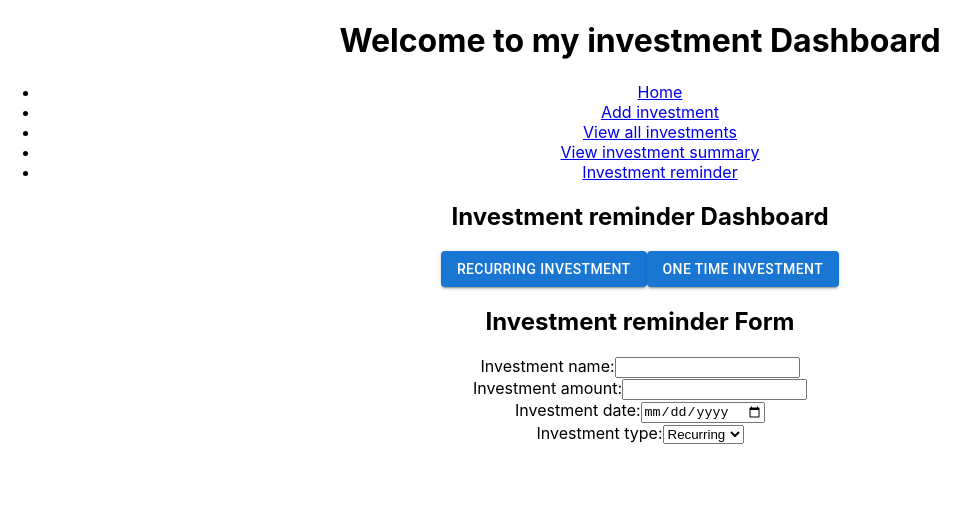
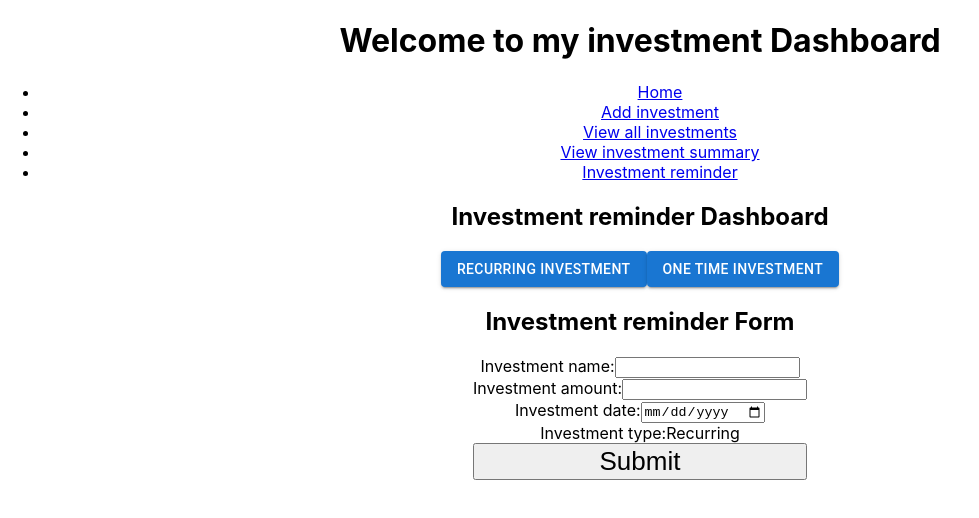
Before and after one commit to roshnidevadiga/investment, a React (Vite) app in the folder investment-project/: page /investmentReminder in a window 1280 px wide. Both pictures are taken after a click on the button "RECURRING INVESTMENT". Shown: the top 518 px of the page, without its empty margins (0-979 px from the left). Built offline with nearby package versions, Linux system fonts and the light colour scheme.

Commit message:
push reminder to local storage and use formik for form state management

```diff
--- a/investment-project/src/constants/reminderConstants.js
+++ b/investment-project/src/constants/reminderConstants.js
@@ -1,2 +1,7 @@
 export const REMINDER_TYPE_RECURRING ='reminder_type_recurring';
 export const REMINDER_TYPE_ONE_TIME ='reminder_type_one_time';
+
+export const REMINDER_TYPE_TO_TEXT = {
+    [REMINDER_TYPE_RECURRING]: 'Recurring',
+    [REMINDER_TYPE_ONE_TIME]: 'One Time'
+};
--- /dev/null
+++ b/investment-project/src/investmentReminder/api/reminderApi.js
@@ -0,0 +1,9 @@
+
+import { pushItemToLocalStorage } from "../../apiHelper/localStorageHelper";
+
+const MOCK_MODE = true;
+export const setReminder = (reminder) => {
+    if(MOCK_MODE) {
+        pushItemToLocalStorage('reminders', reminder);
+    }
+}
--- a/investment-project/src/investmentReminder/components/InvestmentReminderForm.jsx
+++ b/investment-project/src/investmentReminder/components/InvestmentReminderForm.jsx
@@ -1,33 +1,82 @@
 //import react
-import React from "react";
+import React, { useEffect, useRef } from "react";
+import { useFormik } from "formik";
 //import form controls
 import FormControl from "@mui/material/FormControl";
+import { REMINDER_TYPE_TO_TEXT } from "../../constants/reminderConstants";
+import { setReminder } from "../api/reminderApi";
 
-const InvestmentReminderForm = ({reminderType}) => {
+const InvestmentReminderForm = ({ reminderType }) => {
+    const formik = useFormik({
+        initialValues: {
+            investment_name: "",
+            investment_amount: "",
+            investment_date: "",
+            investment_type: reminderType,
+        },
+        onSubmit: (values, { resetForm }) => {
+            setReminder(values);
+            //reset formik
+            resetForm();
+            //reset html form
+            formRef?.current.reset();
+        },
+    });
+
+    useEffect(() => {
+        //reset formik
+        formik.resetForm();
+        //reset html form
+        formRef?.current.reset();
+    }, [reminderType]);
+
+    const formRef = useRef(null);
+
     return (
         <>
             <h2>Investment reminder Form</h2>
+            <form onSubmit={formik.handleSubmit} ref={formRef}>
                 <FormControl>
                     <label>
                         Investment name:
-                    <input type="text" />
+                        <input
+                            type="text"
+                            name="investment_name"
+                            onChange={formik.handleChange}
+                            value={formik.investment_name}
+                        />
                     </label>
                     <label>
                         Investment amount:
-                    <input type="number" />
+                        <input
+                            type="number"
+                            name="investment_amount"
+                            onChange={formik.handleChange}
+                            value={formik.investment_amount}
+                        />
                     </label>
                     <label>
                         Investment date:
-                    <input type="date" />
+                        <input
+                            type="date"
+                            name="investment_date"
+                            onChange={formik.handleChange}
+                            value={formik.investment_date}
+                        />
                     </label>
                     <label>
                         Investment type:
-                    <select>
-                        <option value="recurring">Recurring</option>
-                        <option value="oneTime">One Time</option>
-                    </select>
+                        {REMINDER_TYPE_TO_TEXT[reminderType]}
+                        <input
+                            type="hidden"
+                            name="investment_type"
+                            value={formik.investment_type}
+                            onChange={formik.handleChange}
+                        />
                     </label>
+                    <button type="submit">Submit</button>
                 </FormControl>
+            </form>
         </>
     );
 };
```
Lines whose indentation alone changed are shown as unchanged.
